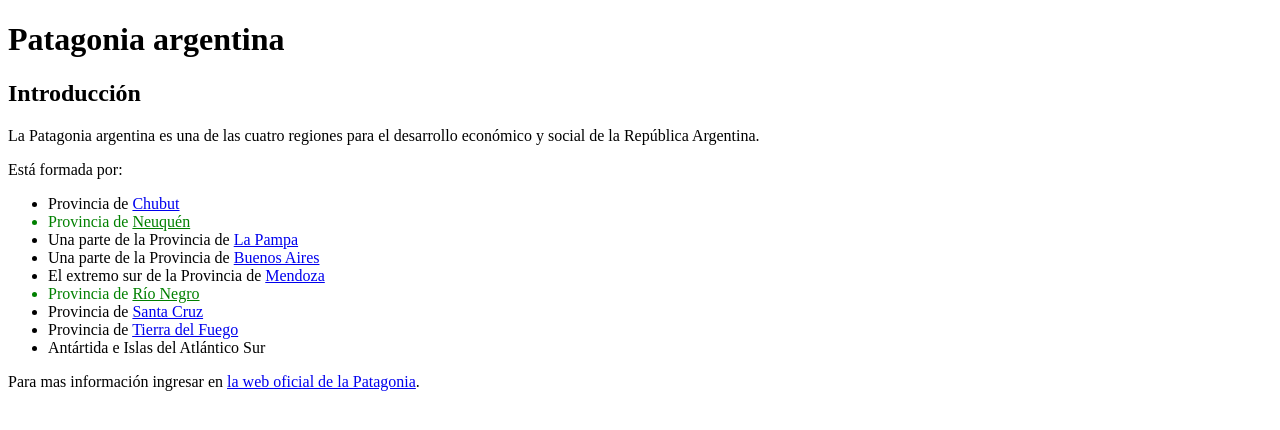
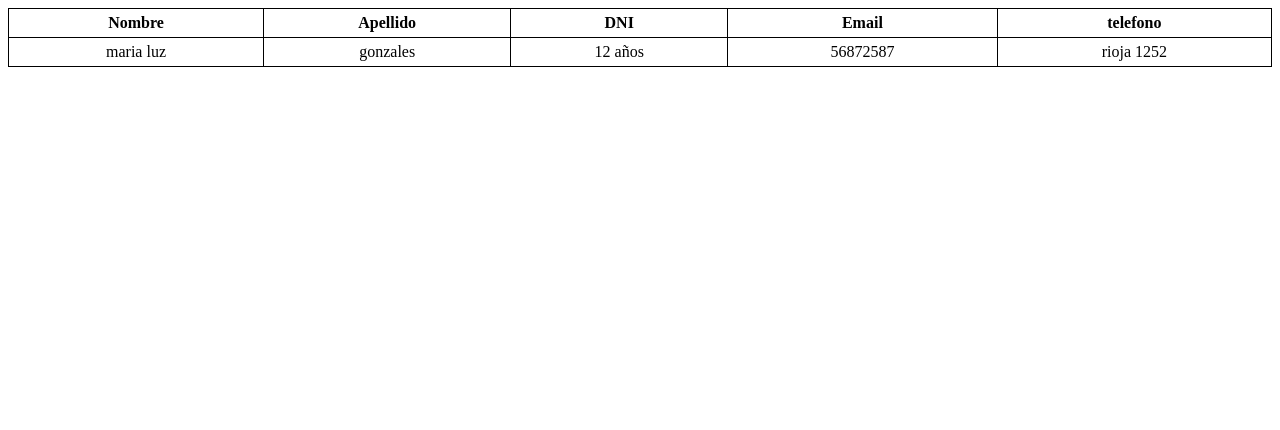
Before and after one commit to danisagom/utn-labcomII-practices, a plain HTML site: page index.html in a window 1280 px wide. Drawn offline with Linux system fonts and the light colour scheme.

Commit message:
Add files via upload
ejercio2

```diff
--- a/index.html
+++ b/index.html
@@ -1,33 +1,49 @@
 <!DOCTYPE html>
 <html lang="en">
+
 <head>
     <meta charset="UTF-8">
     <meta name="viewport" content="width=device-width, initial-scale=1.0">
     <title>Document</title>
-    <link rel="stylesheet" href="index.css">
+    <style>
+        table,
+        td,
+        th {
+            border: 1px solid black;
+            border-collapse: collapse;
+            padding: 5px;
+
+        }
+        table {
+        width: 100%;
+        }
+        td {text-align: center;}
+    </style>
 </head>
+
 <body>
-    <h1>Patagonia argentina</h1>
-<section>
-<h2>Introducción</h2>
-<p>La Patagonia argentina es una de las cuatro regiones para el
-desarrollo económico y social de la República Argentina.</p>
-<p>Está formada por:</p>
-<ul>
-<li>Provincia de <a href="#">Chubut</a></li>
-<li style="color :green">Provincia de <a style="color :green" href="#">Neuquén</a></li>
-<li>Una parte de la Provincia de <a href="#">La Pampa</a></li>
-<li>Una parte de la Provincia de <a href="#">Buenos Aires</a>
-</li>
-<li>El extremo sur de la Provincia de <a href="#">Mendoza</a></li>
-<li style="color :green"> Provincia de <a style="color :green"href="#">Río Negro</a></li>
-<li>Provincia de <a href="#">Santa Cruz</a></li>
-<li>Provincia de <a href="#">Tierra del Fuego</a></li>
-<li>Antártida e Islas del Atlántico Sur</li>
-</ul>
-<p>Para mas información ingresar en <a href="#">la web oficial de la
-Patagonia</a>.</p>
-</section>
+    <table>
+          <thead>
+            <tr>
+               <th>Nombre </th>
+               <th>Apellido</th>
+               <th>DNI</th>
+               <th>Email</th>
+               <th>telefono</th>
+            </tr>
+          </thead>
+          <tbody>
+            <tr>
+                <td rowspan="2">maria luz</td>
+                <td>gonzales</td>
+                <td rowspan="2"> 12 años</td>
+                <td>56872587</td>
+                <td> rioja 1252</td>
+            </tr>
+          </tbody>
+
+    </table>
 
 </body>
+
 </html>
```
